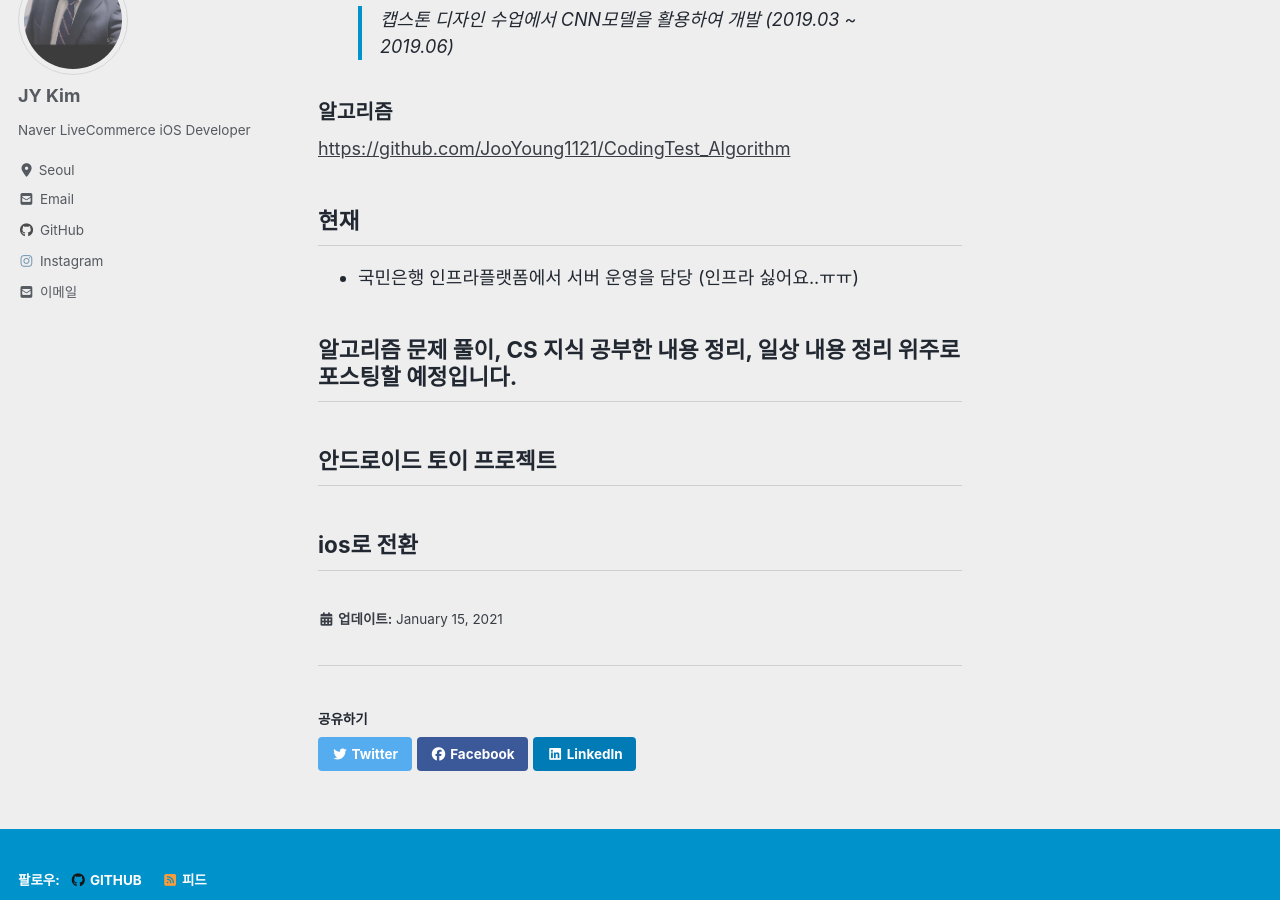
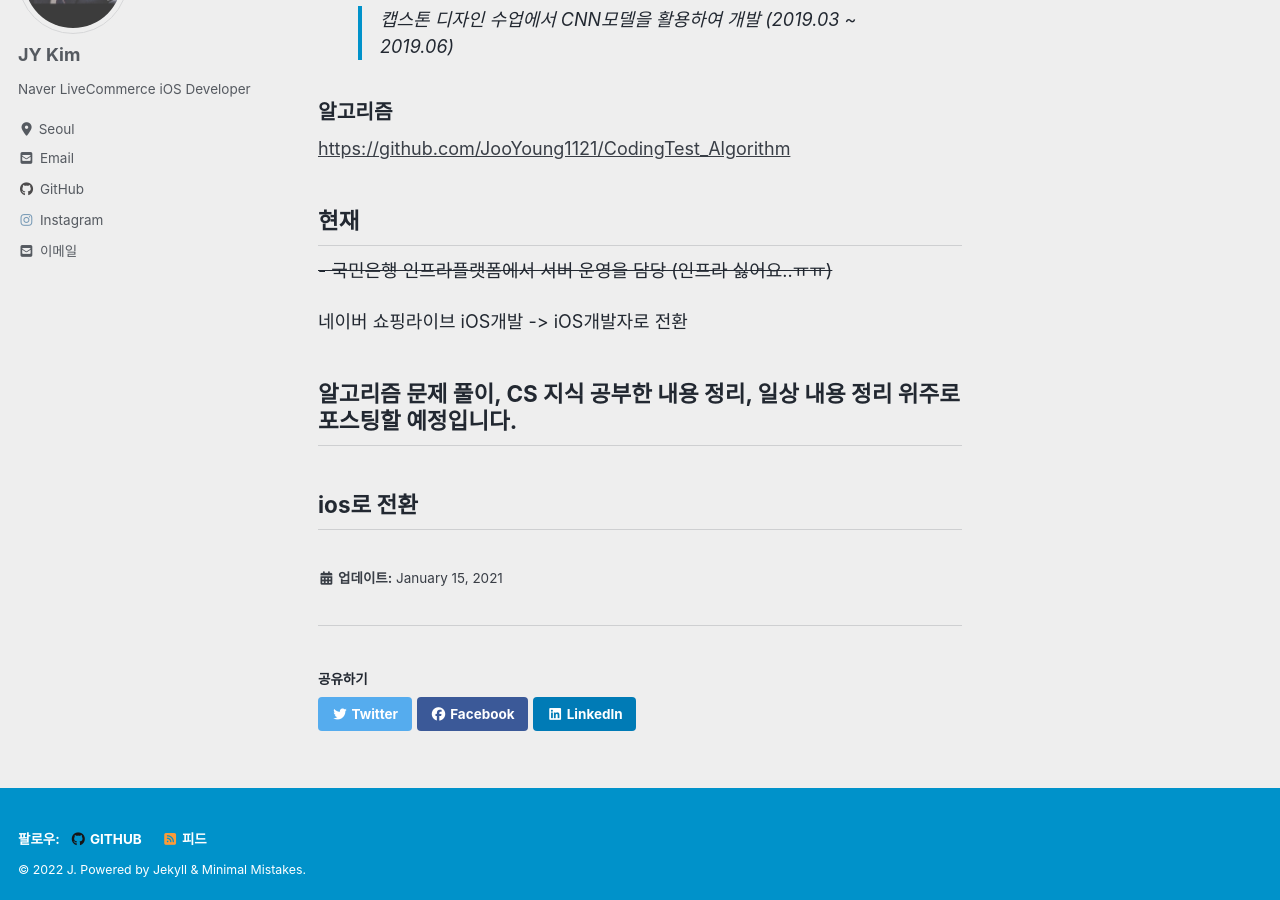
Before and after one commit to JooYoung1121/JooYoung1121.github.io, a Jekyll site: the page built from _pages/about.md, in a window 1280 px wide and 900 px high, scrolled down 1655 px. Built offline with Jekyll 4.4.1, drawn with Linux system fonts in a browser that asks for light colours; cached includes are drawn as plain includes; nearby versions of some CDN libraries.

Commit message:
Update about.md

```diff
--- a/_pages/about.md
+++ b/_pages/about.md
@@ -46,11 +46,10 @@
 <https://github.com/JooYoung1121/CodingTest_Algorithm>
 
 ## 현재
-- 국민은행 인프라플랫폼에서 서버 운영을 담당 (인프라 싫어요..ㅠㅠ)
+~~- 국민은행 인프라플랫폼에서 서버 운영을 담당 (인프라 싫어요..ㅠㅠ)~~
 
+네이버 쇼핑라이브 iOS개발 -> iOS개발자로 전환
 
 ## 알고리즘 문제 풀이, CS 지식 공부한 내용 정리, 일상 내용 정리 위주로 포스팅할 예정입니다.
 
-## 안드로이드 토이 프로젝트
-
 ## ios로 전환
```
